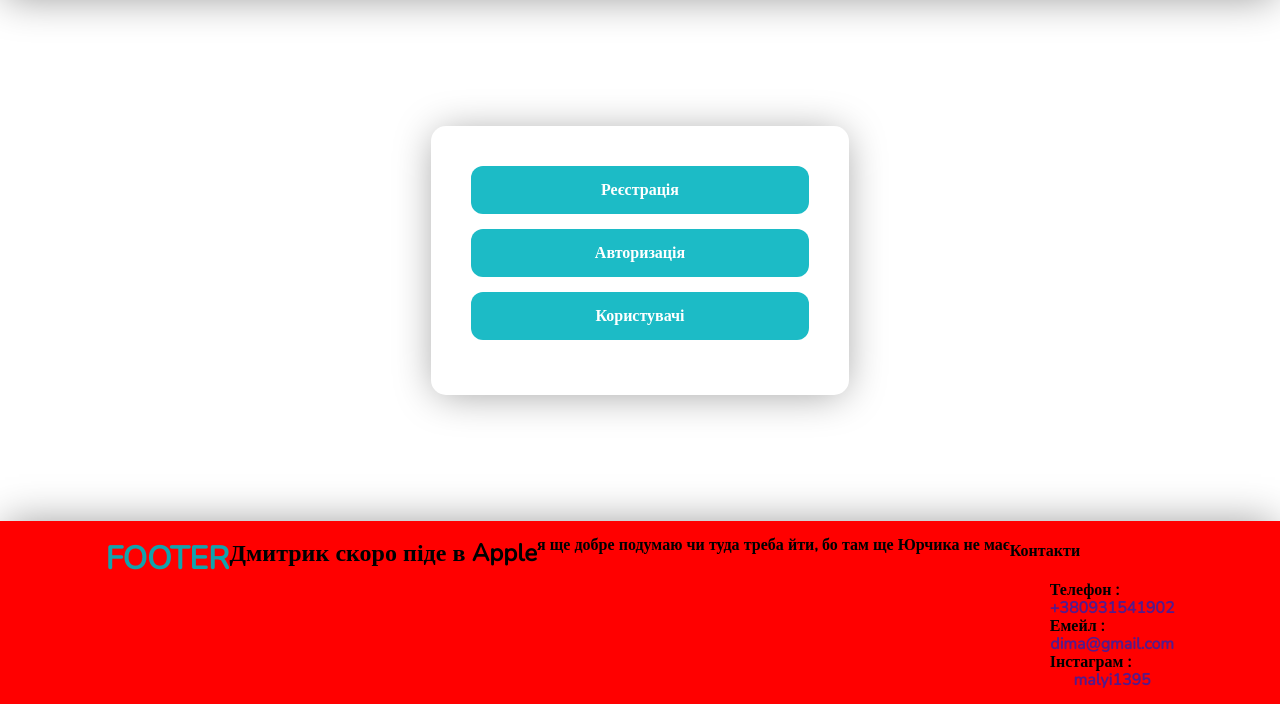
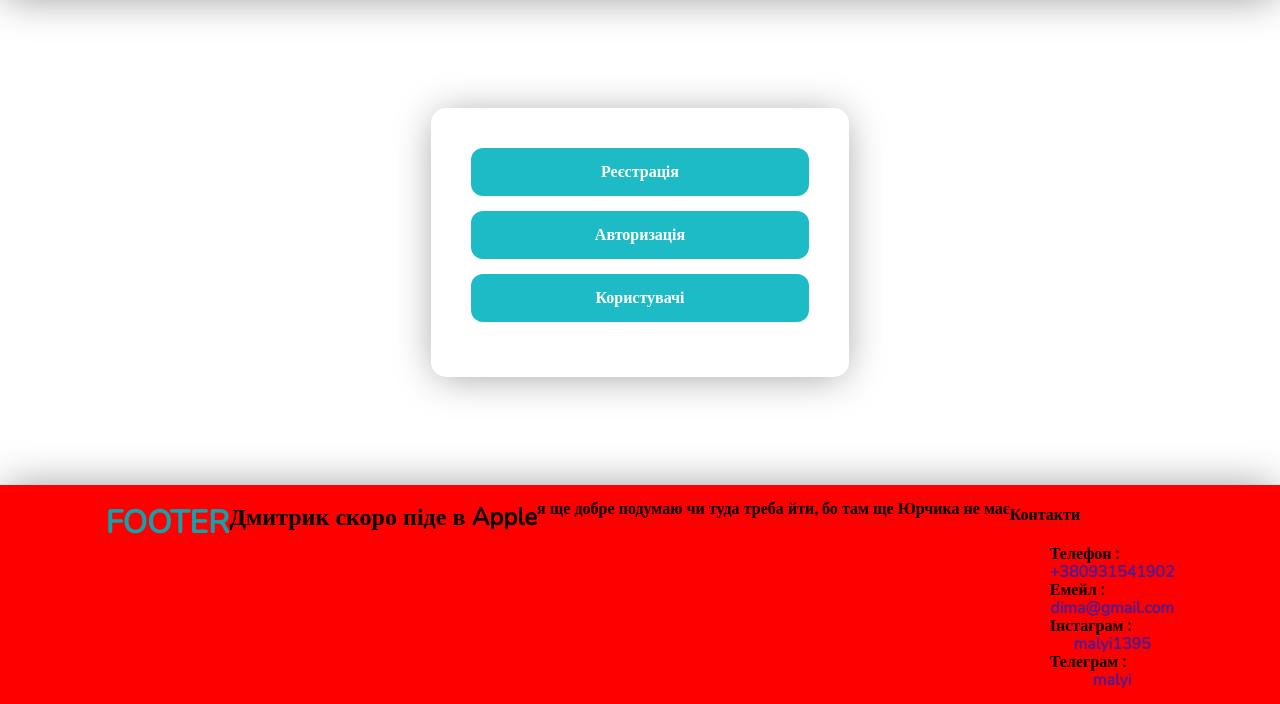
Before and after one commit to Morykvas/git, a PHP site: page /project-shop/index.php in a window 1280 px wide. Shown: the part 96-800 px from the top of the page. Run offline with PHP 8.4, Linux system fonts and the light colour scheme; some libraries are stand-ins or nearby versions.

Commit message:
додається ще телеграм

```diff
--- a/footer.php
+++ b/footer.php
@@ -12,6 +12,7 @@
                                 <li><span>Телефон : </span><a href="">+380931541902</a></li>
                                 <li><span>Емейл   : </span><a href="">dima@gmail.com</a></li>
                                 <li><span>Інстаграм : </span><a href="">malyi1395</a></li>
+                                <li><span>Телеграм : </span><a href="">malyi</a></li>
                             </ul>
                         </div>
                     </div>
```
